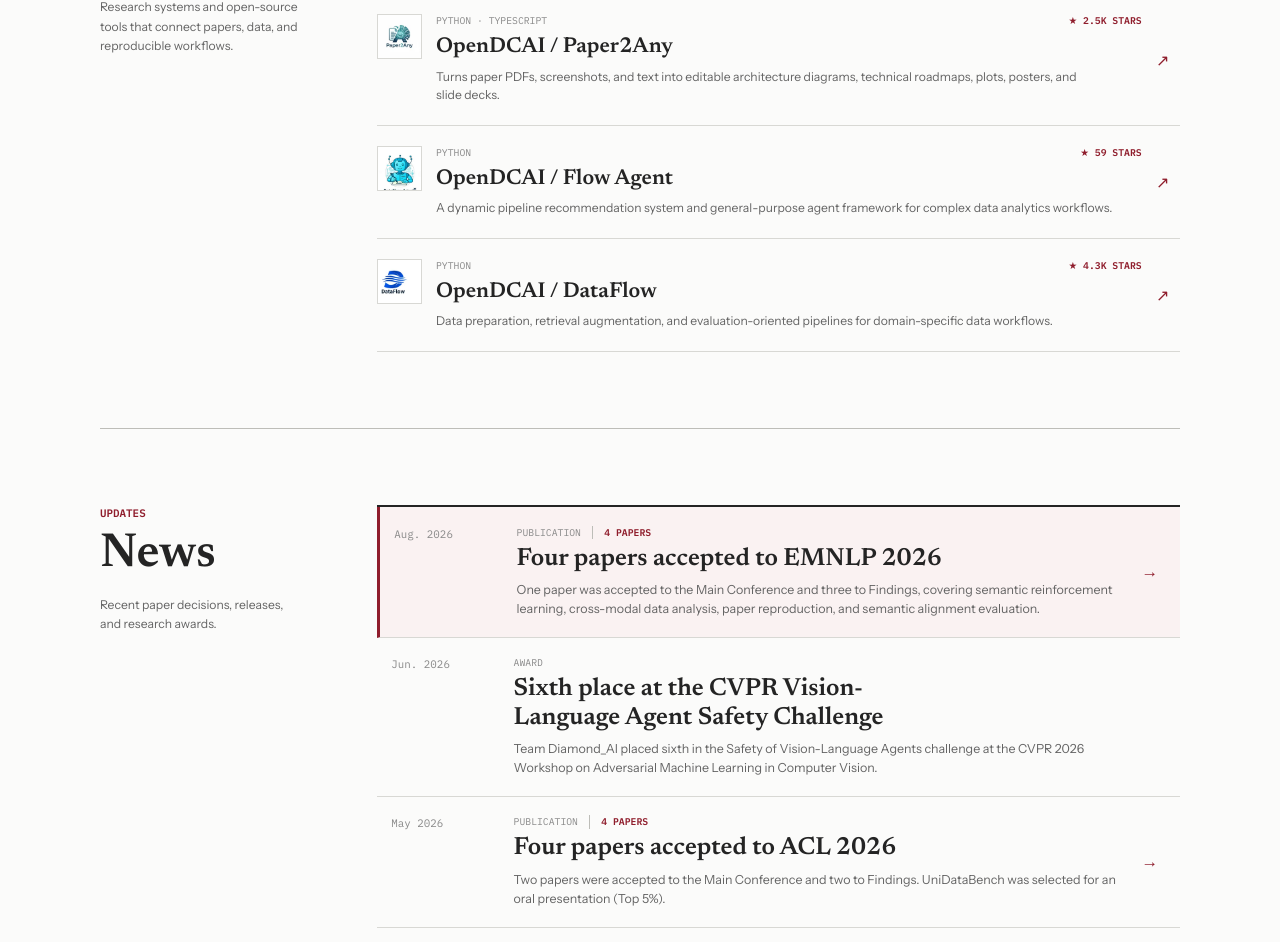
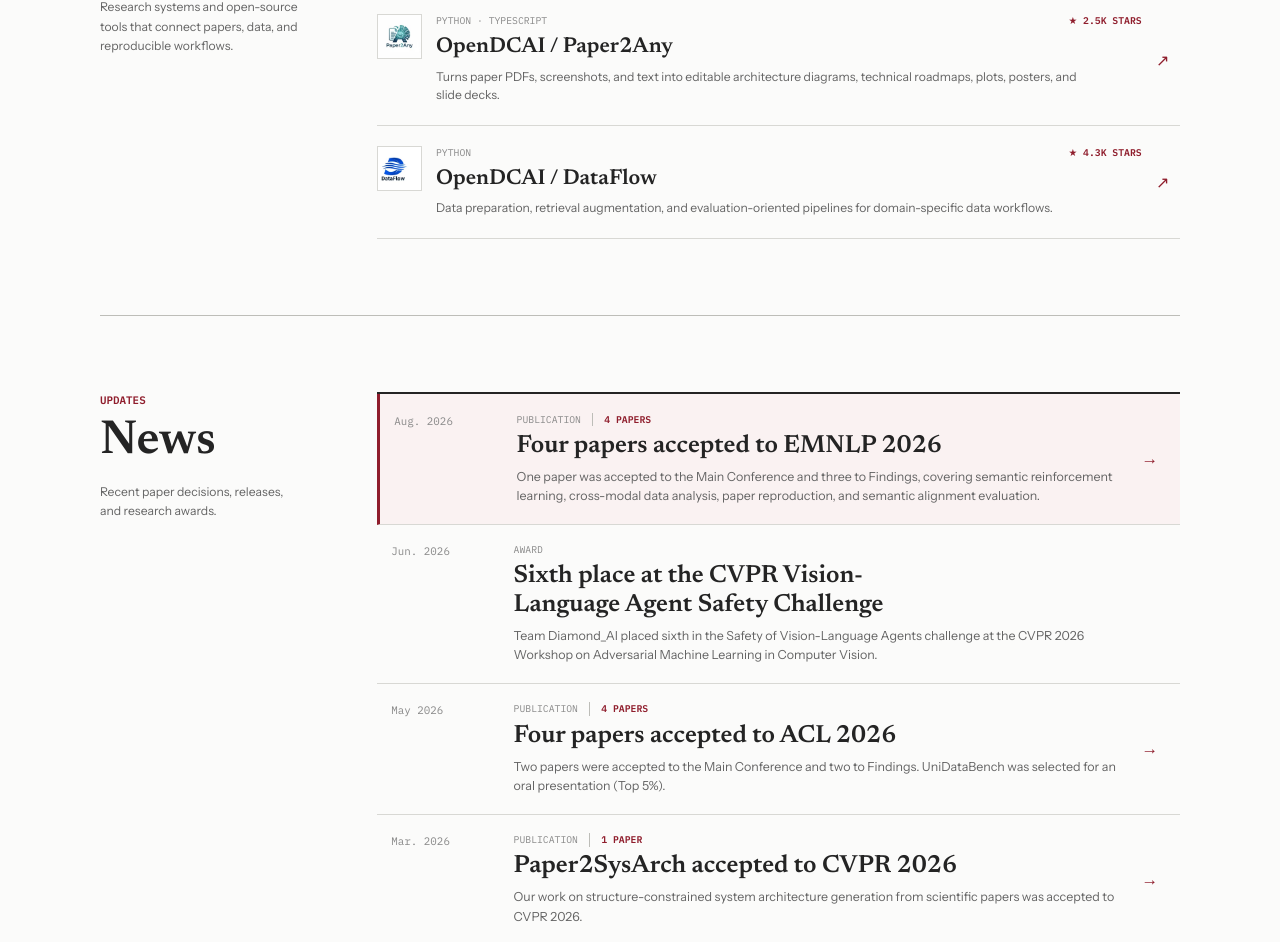
Before and after one commit to DeepThinkingZhouLiu/DeepThinkingZhouLiu.github.io, a React (Vite) app: page / in a window 1280 px wide. Shown: the part 2623-3565 px from the top of the page. Built offline with nearby package versions, Linux system fonts and the light colour scheme.

Commit message:
chore: remove flow agent project

```diff
--- a/src/content/profile.ts
+++ b/src/content/profile.ts
@@ -212,15 +212,6 @@
       'Turns paper PDFs, screenshots, and text into editable architecture diagrams, technical roadmaps, plots, posters, and slide decks.',
   },
   {
-    name: 'OpenDCAI / Flow Agent',
-    stack: 'Python',
-    stars: '59 stars',
-    href: 'https://github.com/OpenDCAI/DataFlow-Agent',
-    icon: '/project-icons/dataflow-agent-icon.webp',
-    summary:
-      'A dynamic pipeline recommendation system and general-purpose agent framework for complex data analytics workflows.',
-  },
-  {
     name: 'OpenDCAI / DataFlow',
     stack: 'Python',
     stars: '4.3k stars',
```
Also changed, not shown: public/project-icons/dataflow-agent-icon.webp (deleted).
